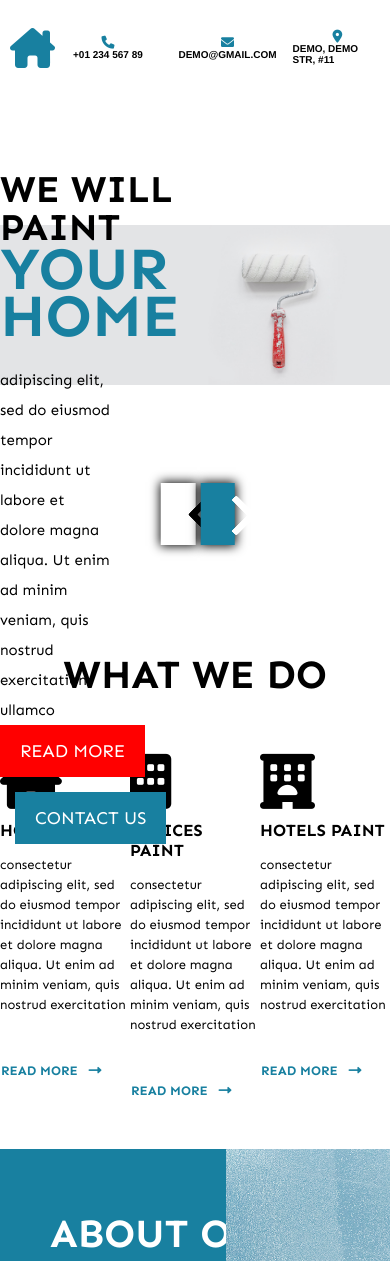
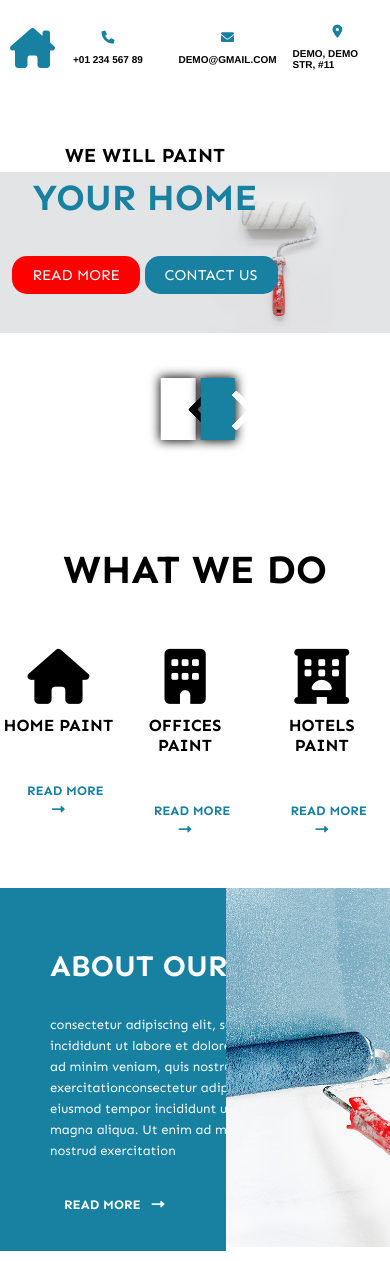
Before and after one commit to IvanRStefanov/Decorator, a plain HTML site: page index.html in a window 390 px wide. Shown: the top 1261 px of the page. Drawn offline with nearby package versions, Linux system fonts and the light colour scheme.

Commit message:
768px <our work>

```diff
--- a/responsive.css
+++ b/responsive.css
@@ -518,5 +518,91 @@
         flex-basis: 33.33%;
     }
 
+    .nav-item-wrapper span {
+        margin-top: 10px;
+    }
 
+    .intro-section {
+        height: 315px;
+    }
+
+    .intro-background img {
+        height: 315px;
+    }
+
+    .intro {
+        bottom: 314px;
+    }
+
+    .intro-content-wrapper {
+        width: 340px;
+    }
+
+    .intro-heading {
+        text-align: center;
+        font-size: 20px;
+        margin-top: 40px;
+    }
+
+    .intro-description {
+        display: none;
+    }
+
+    .sub-intro-heading {
+        font-size: 37px;
+    }
+
+    .intro-btns-wrapper {
+        text-align: center;
+        height: auto;
+        margin-top: 35px;
+    }
+
+    .intro-btns-wrapper a+a {
+        margin: 0px;
+    }
+
+    .read-more-btn, .contact-us-btn {
+        padding: 10px 20px;
+        border-radius: 15px;
+        font-size: 15px;
+    }
+
+    .intro-slider-btns-wrapper {
+        top: 378px;
+    }
+
+    .what-we-do-cards-wrapper article~article {
+        margin: 0 10px;
+    }
+
+    .what-we-do-card {
+        text-align: center;
+        flex-basis: 33.33%;
+    }
+
+    .card-description {
+        display: none;
+    }
+
+    .card-read-more-wrapper {
+        margin-left: 0px;
+    }
+
+    .about-our-company-content {
+        width: 446px;
+        padding-bottom: 0px;
+    }
+
+    .about-our-company-heading {
+        font-size: 30px;
+    }
+
+    .about-our-company-description {
+        font-size: 13px;
+        line-height: 21px;
+        margin-right: 65px;
+        width: initial;
+        height: 135px;
+      }
 }
```
